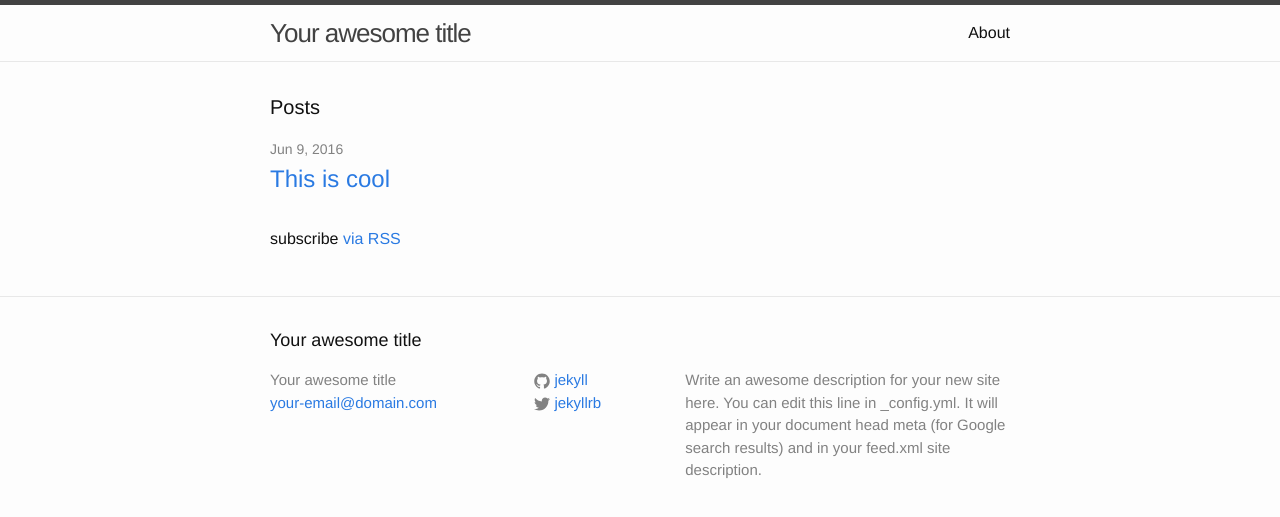
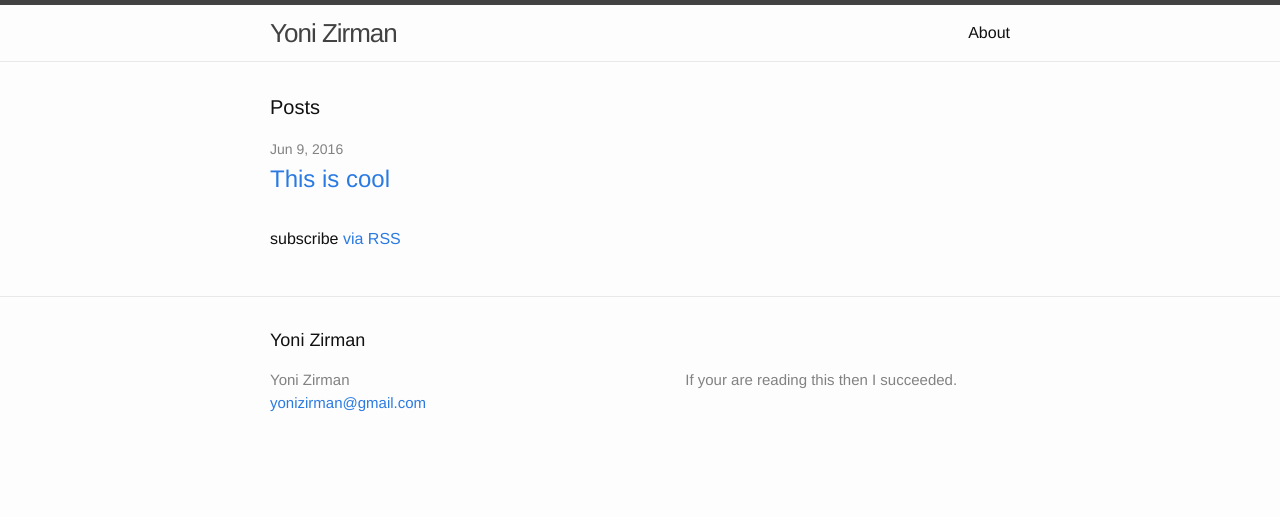
Before and after one commit to yzirman/yzirman.github.io, a Jekyll site: the page built from index.html, in a window 1280 px wide. Shown: the top 517 px of the page. Built offline with Jekyll 4.4.1, drawn with Linux system fonts in a browser that asks for light colours.

Commit message:
Update _config.yml

```diff
--- a/_config.yml
+++ b/_config.yml
@@ -6,16 +6,11 @@
 # 'jekyll serve'. If you change this file, please restart the server process.
 
 # Site settings
-title: Your awesome title
-email: your-email@domain.com
+title: Yoni Zirman
+email: yonizirman@gmail.com
 description: > # this means to ignore newlines until "baseurl:"
-  Write an awesome description for your new site here. You can edit this
-  line in _config.yml. It will appear in your document head meta (for
-  Google search results) and in your feed.xml site description.
+  If your are reading this then I succeeded.
 baseurl: "" # the subpath of your site, e.g. /blog
-url: "http://yourdomain.com" # the base hostname & protocol for your site
-twitter_username: jekyllrb
-github_username:  jekyll
-
+url: "http://google.com" # the base hostname & protocol for your site
 # Build settings
 markdown: kramdown
```
